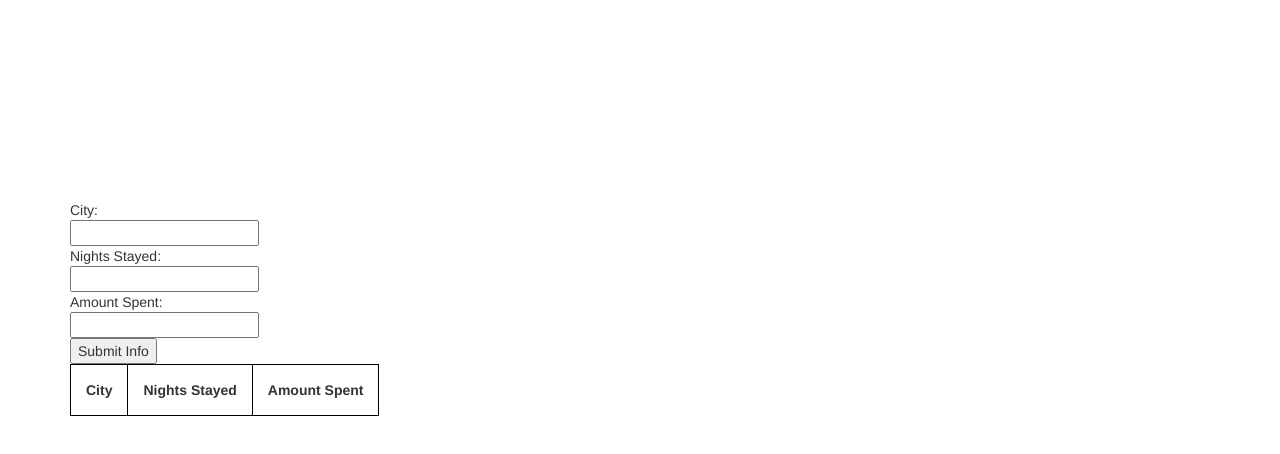
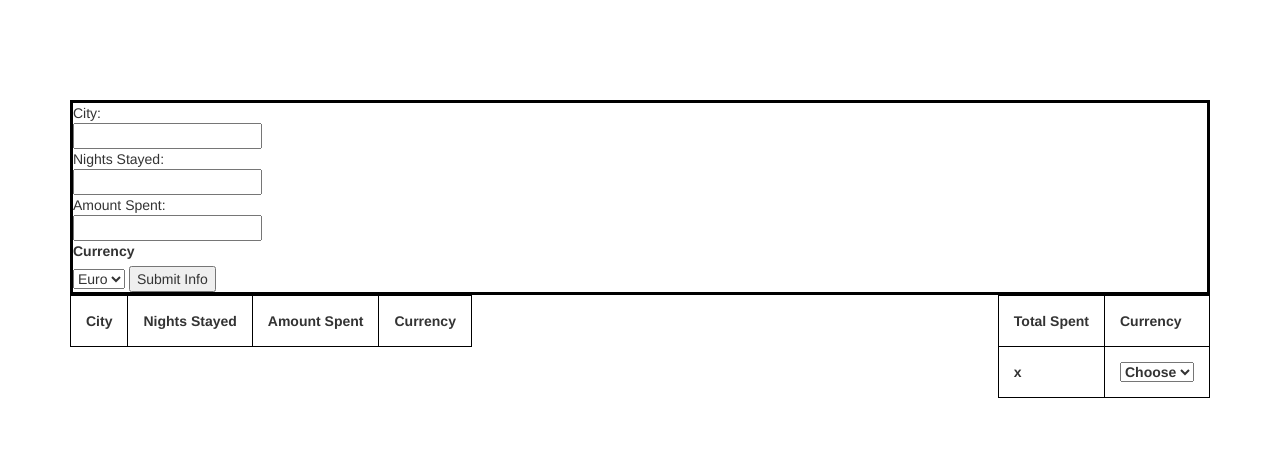
Before and after one commit to jplukarski/Travel-Budget-App-First-Draft, a plain HTML site: page index.html in a window 1280 px wide. Drawn offline with nearby package versions, Linux system fonts and the light colour scheme; no server answers.

Commit message:
added a bunch of stuff

```diff
--- a/index.html
+++ b/index.html
@@ -16,23 +16,52 @@
 
     <div class="container main_body">
 
-        <div>City:</div>
-        <input type="text" id="new-city">
+        <div class="new-entry">
+            <div>City:</div>
+            <input type="text" id="new-city">
+            <div>Nights Stayed:</div>
+            <input type="text" id="nights-stayed">
+            <div>Amount Spent:</div>
+            <input type="number" step="0.01" id="amount-spent">
+            <div class="input-group mb-3">
+                <div class="input-group-prepend">
+                    <label class="input-group-text" for="custom-select">Currency</label>
+                </div>
+            </div>
+            <select class="custom-select" id="current">
+                <option value="Euro">Euro</option>
+                <option value="GBP">GBP</option>
+                <option value="USD">USD</option>
+            </select>
 
-        <div>Nights Stayed:</div>
-        <input type="text" id="nights-stayed">
+            <button id="submit">Submit Info</button>
+        </div>
 
-        <div>Amount Spent:</div>
-        <input type="number" step="0.01" id="amount-spent">
+        <div>
+            <table id="summary">
+                <tr>
+                    <th>Total Spent</th>
+                    <th>Currency</th>
+                </tr>
+                <tr>
+                    <th>x</th>
+                    <th> <select class="custom-select" id="total-currency">
+                            <option selected>Choose</option>
+                            <option value="USD">USD</option>
+                            <option value="Euro">Euro</option>
+                            <option value="GBP">GBP</option>
+                        </select></th>
+                </tr>
+            </table>
+        </div>
 
-        <br>
-        <button id="submit">Submit Info</button>
 
         <table id="data-dump">
             <tr>
                 <th>City</th>
                 <th>Nights Stayed</th>
                 <th>Amount Spent</th>
+                <th>Currency</th>
             </tr>
         </table>
     </div>
--- a/script.js
+++ b/script.js
@@ -4,30 +4,39 @@ var database = firebase.database();
 var nightsInput = $("#nights-stayed");
 var amountInput = $("#amount-spent");
 
+
+
+
+
 submitButton.on("click", function () {
 
     var newCity = cityInput.val();
     var nightsStayed = nightsInput.val();
     var amountSpent = amountInput.val();
+    function getselectedCurrency() {
+        var newCurrency = $("#current").val();
+        currencyInput = newCurrency
+    };
+    getselectedCurrency();
+
     database.ref().push({
         newCity,
         nightsStayed,
         amountSpent,
+        currencyInput,
     });
 
 });
 
 database.ref().on("child_added", function (snapshot) {
     var data = snapshot.val();
-    var moneySign = "$"
-
-
 
     $("#data-dump").append(
         `<tr>
         <td>${data.newCity}</td>
         <td>${data.nightsStayed}</td>
-        <td>${moneySign + data.amountSpent}</td>
+        <td>${data.amountSpent}</td>
+        <td>${data.currencyInput}</td>
     <tr>`
     )
 });
--- a/style.css
+++ b/style.css
@@ -10,5 +10,15 @@ td {text-align: center
 table {text-align: center;}
 
 .main_body {
-    margin-top:200px;
+    margin-top:100px;
 }
+
+.new-entry {
+    border-style: solid;
+    border-color: black;
+
+}
+
+#summary {
+    float: right;
+}
```
